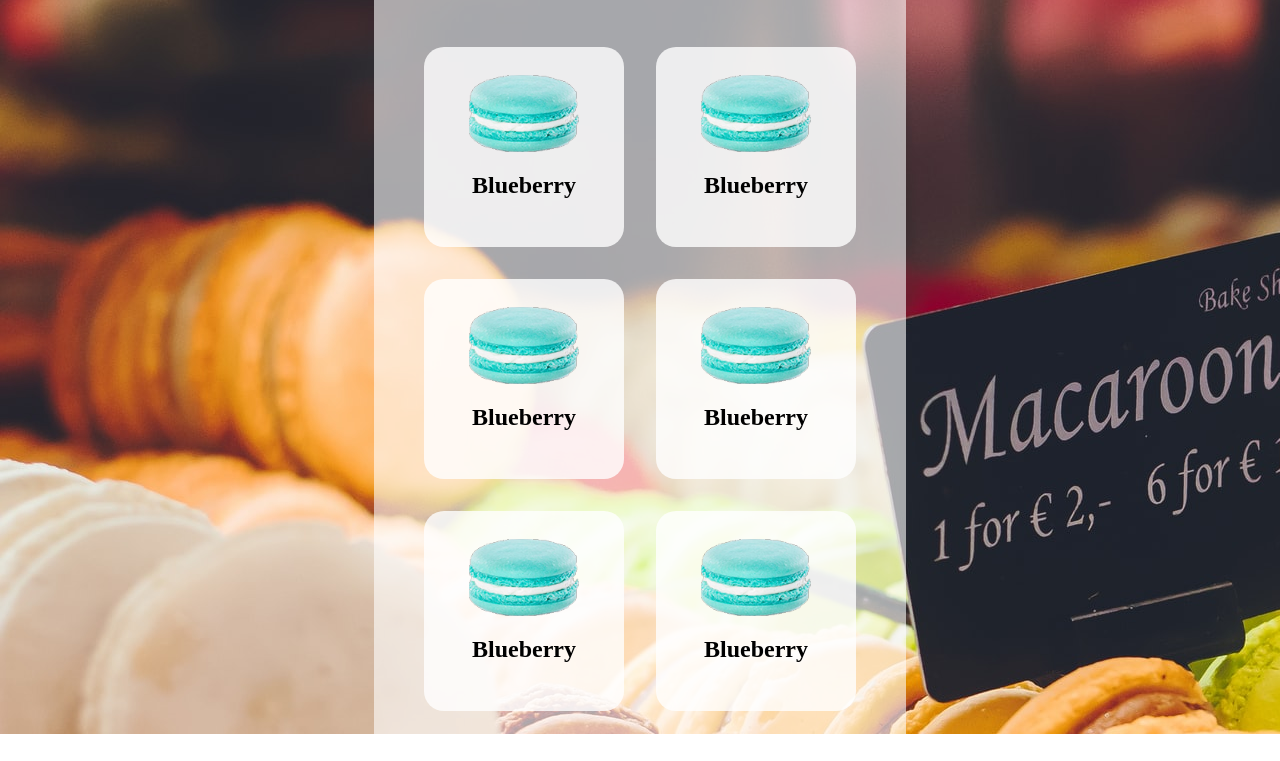
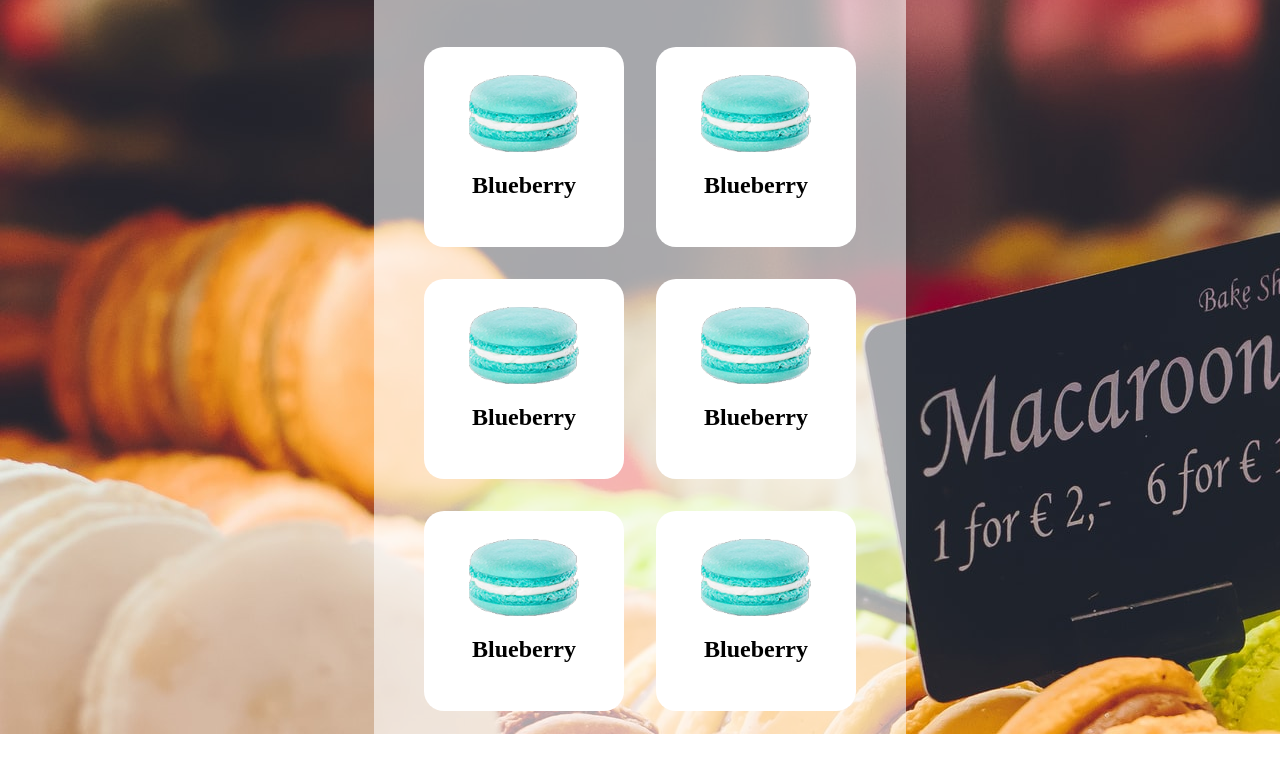
Before and after one commit to wrainf/restaurant-page, a website built with webpack: page dist/index.html in a window 1280 px wide. Shown: the part 66-827 px from the top of the page. Built offline with nearby package versions, Linux system fonts and the light colour scheme.

Commit message:
changed background of card

```diff
--- a/src/style.css
+++ b/src/style.css
@@ -41,7 +41,7 @@ body{
     align-items: center;
     width: 200px;
     height: 200px;
-    background-color: rgba(255,255,255,0.8);
+    background-color: rgba(255,255,255,1);
 }
 
 .card img{
```
